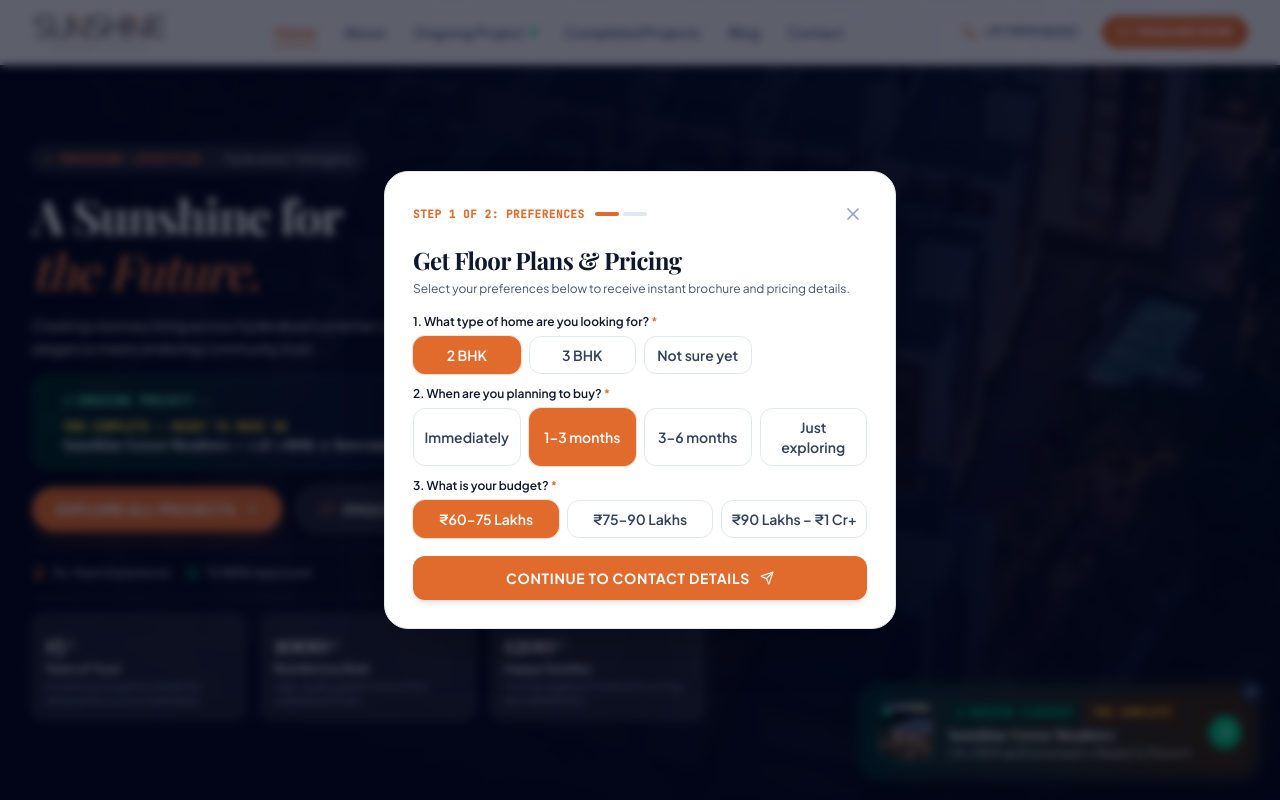
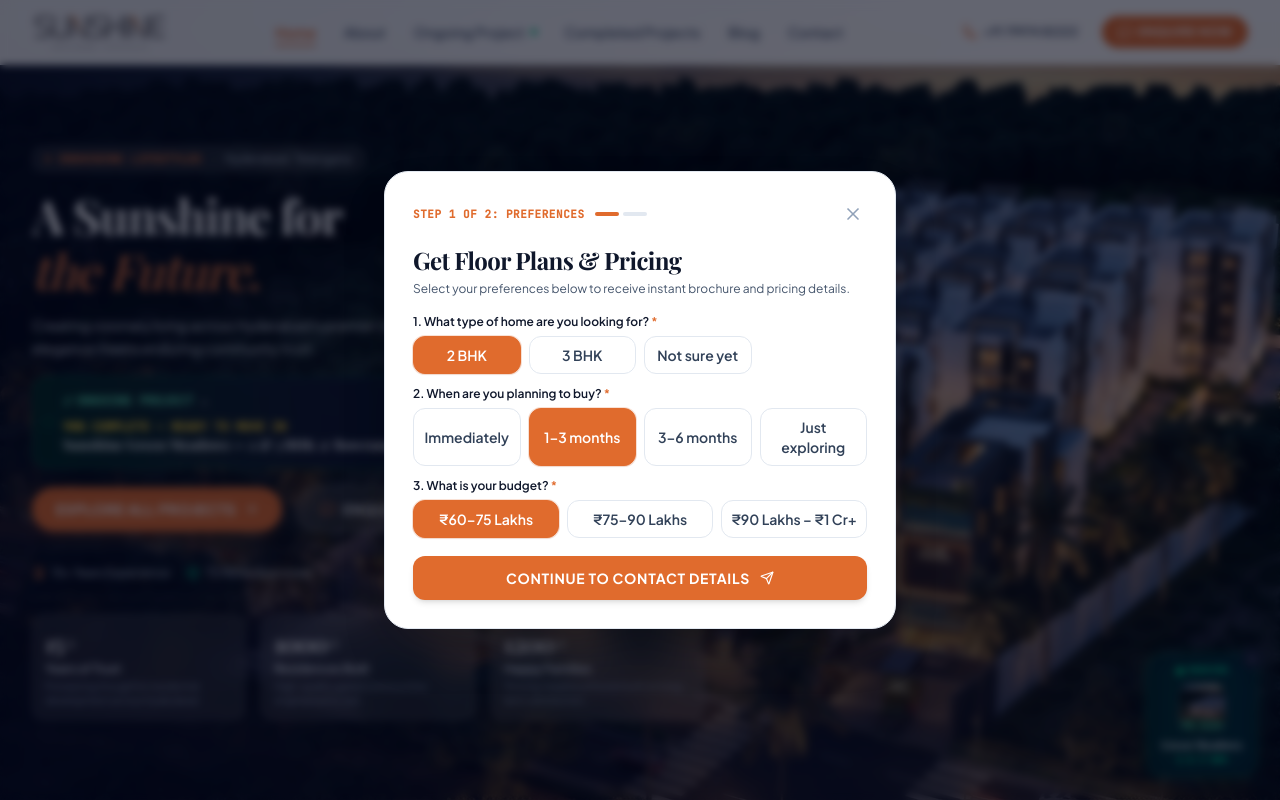
Before and after one commit to sunshinegreenmeadowsdigital/sunshinefrontweb, a React (Vite) app: page / in a window 1280 px wide. Shown: the top 800 px of the page. Built offline with nearby package versions, Linux system fonts and the light colour scheme; a web font is replaced by a local one.

Commit message:
fix(ui): brighten hero overlays on homepage and green meadows, and convert floating widget into small square card

```diff
--- a/src/components/corporate/Hero.tsx
+++ b/src/components/corporate/Hero.tsx
@@ -23,11 +23,10 @@ export const Hero: React.FC = () => {
             fetchPriority="high"
           />
         </picture>
-        {/* Full-bleed twilight dark shading: darkens the image evenly so text sits directly on the visual without any separate box */}
-        <div className="absolute inset-0 bg-slate-950/45 pointer-events-none" />
-        <div className="absolute inset-0 bg-gradient-to-t from-slate-950 via-slate-950/70 to-slate-950/35 md:hidden pointer-events-none" />
-        <div className="hidden md:block absolute inset-0 bg-gradient-to-r from-slate-950/95 via-slate-950/70 to-slate-950/20 pointer-events-none" />
-        <div className="hidden md:block absolute inset-0 bg-gradient-to-t from-slate-950/90 via-slate-950/40 to-slate-950/50 pointer-events-none" />
+        {/* Balanced twilight lighting: soft directional vignette so the project visual remains clearly visible and vibrant */}
+        <div className="md:hidden absolute inset-0 bg-gradient-to-t from-slate-950/75 via-slate-950/25 via-55% to-transparent pointer-events-none" />
+        <div className="hidden md:block absolute inset-0 bg-gradient-to-r from-slate-950/70 via-slate-950/20 via-40% to-transparent pointer-events-none" />
+        <div className="hidden md:block absolute inset-0 bg-gradient-to-t from-slate-950/50 via-transparent to-black/15 pointer-events-none" />
       </div>
 
       <div className="relative z-10 max-w-7xl mx-auto px-4 sm:px-6 lg:px-8 w-full my-auto py-4 sm:py-8">
--- a/src/components/project/GreenMeadowsHero.tsx
+++ b/src/components/project/GreenMeadowsHero.tsx
@@ -32,12 +32,10 @@ export const GreenMeadowsHero: React.FC<GreenMeadowsHeroProps> = ({ onOpenModal
             fetchPriority="high"
           />
         </picture>
-        {/* Full-bleed twilight dark shading: darkens the entire background image evenly so text sits directly on the visual without any separate box */}
-        <div className="absolute inset-0 bg-slate-950/45 pointer-events-none" />
-        <div className="absolute inset-0 bg-gradient-to-t from-slate-950 via-slate-950/75 via-50% to-slate-950/30 md:hidden pointer-events-none" />
-        {/* Desktop Luxury Twilight Gradients */}
-        <div className="hidden md:block absolute inset-0 bg-gradient-to-t from-slate-950/85 via-slate-950/40 to-slate-950/60 pointer-events-none" />
-        <div className="hidden md:block absolute inset-0 bg-gradient-to-r from-slate-950/90 via-slate-950/60 to-transparent pointer-events-none" />
+        {/* Balanced twilight lighting: soft directional vignette so the project visual remains clearly visible and vibrant */}
+        <div className="md:hidden absolute inset-0 bg-gradient-to-t from-slate-950/75 via-slate-950/25 via-55% to-transparent pointer-events-none" />
+        <div className="hidden md:block absolute inset-0 bg-gradient-to-r from-slate-950/70 via-slate-950/20 via-40% to-transparent pointer-events-none" />
+        <div className="hidden md:block absolute inset-0 bg-gradient-to-t from-slate-950/50 via-transparent to-black/15 pointer-events-none" />
       </div>
 
       <div className="relative z-10 max-w-7xl mx-auto px-4 sm:px-6 lg:px-8 w-full py-4 sm:py-10">
--- a/src/components/shared/FloatingProjectPill.tsx
+++ b/src/components/shared/FloatingProjectPill.tsx
@@ -1,7 +1,7 @@
 import React, { useState, useEffect } from 'react'
 import { Link, useLocation } from 'react-router-dom'
 import { projectRoutes } from '@/data/routes'
-import { ArrowRight, X, Sparkles } from 'lucide-react'
+import { X } from 'lucide-react'
 
 export const FloatingProjectPill: React.FC = () => {
   const [visible, setVisible] = useState(false)
@@ -20,7 +20,7 @@ export const FloatingProjectPill: React.FC = () => {
     // Gentle delay to slide in after the hero loads
     const timer = setTimeout(() => {
       setVisible(true)
-    }, 1800)
+    }, 1500)
 
     return () => clearTimeout(timer)
   }, [isProjectPage, dismissed, location.pathname])
@@ -31,67 +31,62 @@ export const FloatingProjectPill: React.FC = () => {
 
   return (
     <aside
-      aria-label="Ongoing Flagship Development Announcement"
-      className="fixed z-40 bottom-20 sm:bottom-6 right-3 sm:right-6 max-w-[calc(100vw-1.5rem)] sm:max-w-md animate-in fade-in slide-in-from-bottom-5 duration-500"
+      aria-label="Ongoing Flagship Project"
+      className="fixed z-40 bottom-20 sm:bottom-6 right-3 sm:right-6 animate-in fade-in slide-in-from-bottom-3 duration-500 select-none"
     >
-      <div className="relative group bg-slate-950/90 hover:bg-slate-950 text-white p-3 sm:p-3.5 rounded-2xl border border-emerald-500/40 shadow-2xl backdrop-blur-xl transition-all duration-300 hover:shadow-emerald-500/20 hover:border-emerald-400">
-        {/* Glowing aura */}
-        <div className="absolute -inset-0.5 rounded-2xl bg-gradient-to-r from-emerald-500/30 to-amber-500/30 opacity-75 blur-sm -z-10 group-hover:opacity-100 transition-opacity" />
-
-        {/* Dismiss Button */}
+      <div className="relative group">
+        {/* Unobtrusive Dismiss 'X' Button */}
         <button
           onClick={(e) => {
             e.preventDefault()
             e.stopPropagation()
             setDismissed(true)
           }}
-          className="absolute -top-2 -right-2 w-6 h-6 rounded-full bg-slate-800 text-slate-300 hover:text-white border border-slate-700 flex items-center justify-center text-xs shadow-md cursor-pointer transition-colors"
-          aria-label="Dismiss project alert"
+          className="absolute -top-1.5 -right-1.5 w-5 h-5 rounded-full bg-slate-900 text-slate-300 hover:text-white border border-slate-700 hover:border-emerald-400 flex items-center justify-center text-[10px] shadow-lg z-20 cursor-pointer transition-colors"
+          aria-label="Close project shortcut"
         >
-          <X className="w-3.5 h-3.5" />
+          <X className="w-3 h-3" />
         </button>
 
+        {/* Small, Compact Square-Style Floating Card */}
         <Link
           to={projectRoutes.greenMeadows}
-          className="flex items-center gap-3 sm:gap-3.5"
+          className="flex flex-col items-center text-center p-2 rounded-2xl bg-slate-950/90 hover:bg-slate-900 border border-emerald-500/50 hover:border-emerald-400 shadow-2xl backdrop-blur-md transition-all duration-300 hover:scale-105 w-[96px] sm:w-[108px] group cursor-pointer"
         >
-          {/* Mini Thumbnail with Live Pulse */}
-          <div className="relative w-12 h-12 sm:w-14 sm:h-14 rounded-xl overflow-hidden shrink-0 border border-white/20">
-            <img
-              src="/assets/projects/green-meadows/elevations/aerial-night.jpg"
-              alt="Sunshine Green Meadows Luxury Apartments Bowrampet"
-              className="w-full h-full object-cover group-hover:scale-110 transition-transform duration-500"
-            />
-            <span className="absolute top-1 left-1 flex h-2 w-2">
+          {/* Glowing Aura Effect */}
+          <div className="absolute -inset-0.5 rounded-2xl bg-gradient-to-r from-emerald-500/30 to-teal-500/30 opacity-70 blur-sm -z-10 group-hover:opacity-100 transition-opacity" />
+
+          {/* Radar Pulse & Ongoing Tag */}
+          <div className="flex items-center gap-1 mb-1">
+            <span className="relative flex h-2 w-2">
               <span className="animate-ping absolute inline-flex h-full w-full rounded-full bg-emerald-400 opacity-75" />
               <span className="relative inline-flex rounded-full h-2 w-2 bg-emerald-500" />
             </span>
+            <span className="text-[9px] font-mono font-bold uppercase tracking-wider text-emerald-400">
+              Ongoing
+            </span>
           </div>
 
-          {/* Project Details */}
-          <div className="flex-1 min-w-0 pr-1">
-            <div className="flex items-center gap-1.5 flex-wrap">
-              <span className="inline-flex items-center gap-1 text-[9px] sm:text-[10px] font-mono font-bold uppercase tracking-wider text-emerald-400 bg-emerald-950/70 px-1.5 py-0.5 rounded border border-emerald-500/30">
-                <Sparkles className="w-2.5 h-2.5" />
-                <span>Ongoing Flagship</span>
-              </span>
-              <span className="text-[9px] sm:text-[10px] font-mono font-bold text-amber-300 uppercase tracking-wider bg-amber-950/60 px-1.5 py-0.5 rounded border border-amber-500/30">
-                90% Complete
-              </span>
-            </div>
-
-            <div className="font-display text-xs sm:text-sm font-bold text-white truncate mt-0.5 group-hover:text-emerald-300 transition-colors">
-              Sunshine Green Meadows
-            </div>
-
-            <div className="text-[10px] sm:text-xs text-slate-300 truncate font-sans">
-              2 & 3 BHK @ Bowrampet • Ready to Move In
-            </div>
+          {/* Mini Project Thumbnail */}
+          <div className="w-12 h-12 rounded-xl overflow-hidden border border-white/20 relative my-0.5 shadow-sm">
+            <img
+              src="/assets/projects/green-meadows/elevations/aerial-night.jpg"
+              alt="Sunshine Green Meadows"
+              className="w-full h-full object-cover group-hover:scale-110 transition-transform duration-500"
+            />
+            <span className="absolute bottom-0 inset-x-0 bg-emerald-950/90 text-emerald-300 text-[8px] font-mono font-bold text-center py-0.5 leading-none">
+              90% Ready
+            </span>
           </div>
 
-          {/* Action Arrow */}
-          <div className="w-8 h-8 rounded-full bg-emerald-500 text-white flex items-center justify-center shrink-0 group-hover:bg-emerald-400 group-hover:translate-x-0.5 transition-all shadow-md shadow-emerald-500/30">
-            <ArrowRight className="w-4 h-4" />
+          {/* Project Title */}
+          <div className="font-display text-[11px] font-bold text-white leading-tight mt-1 group-hover:text-emerald-300 transition-colors line-clamp-1">
+            Green Meadows
+          </div>
+
+          {/* Configuration */}
+          <div className="text-[9px] font-mono font-semibold text-emerald-400 mt-0.5 tracking-wide">
+            2 & 3 BHK
           </div>
         </Link>
       </div>
```
